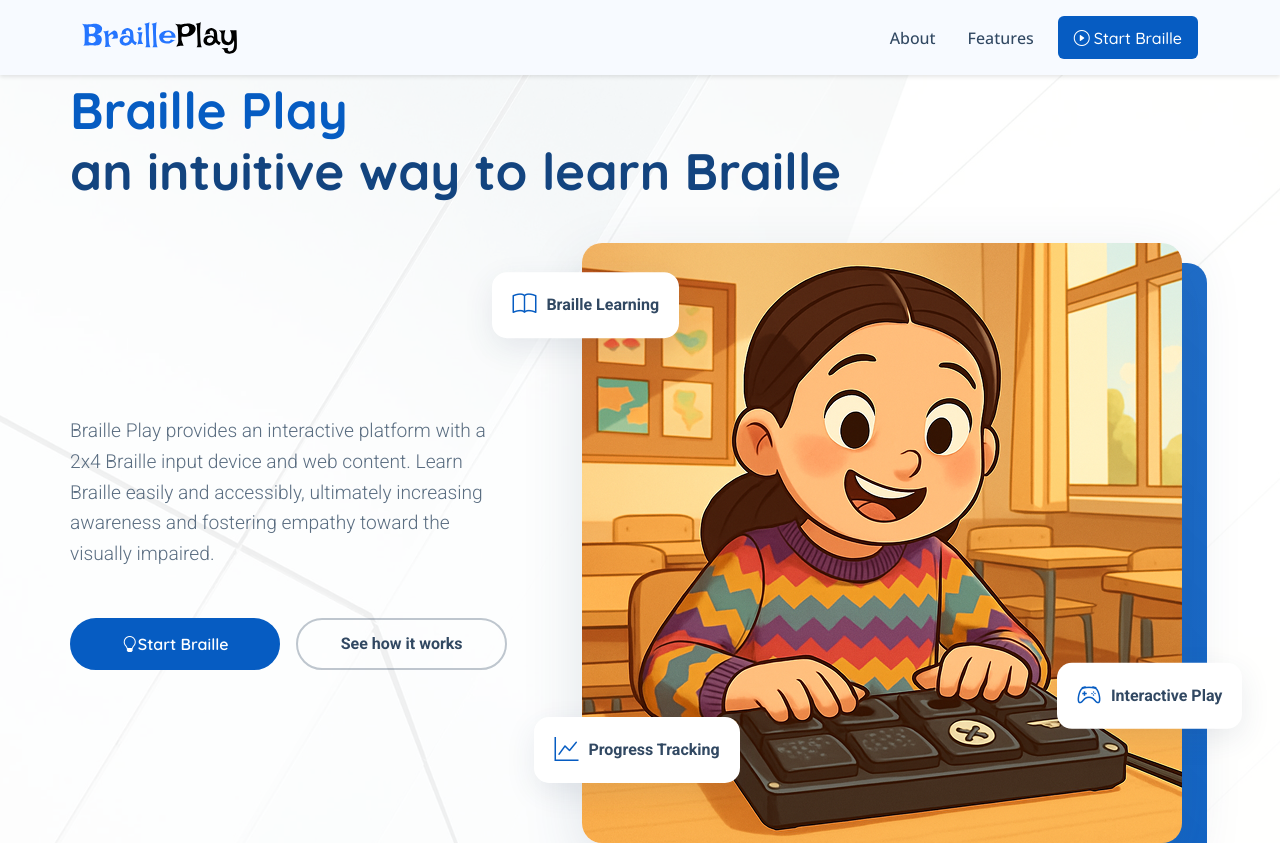
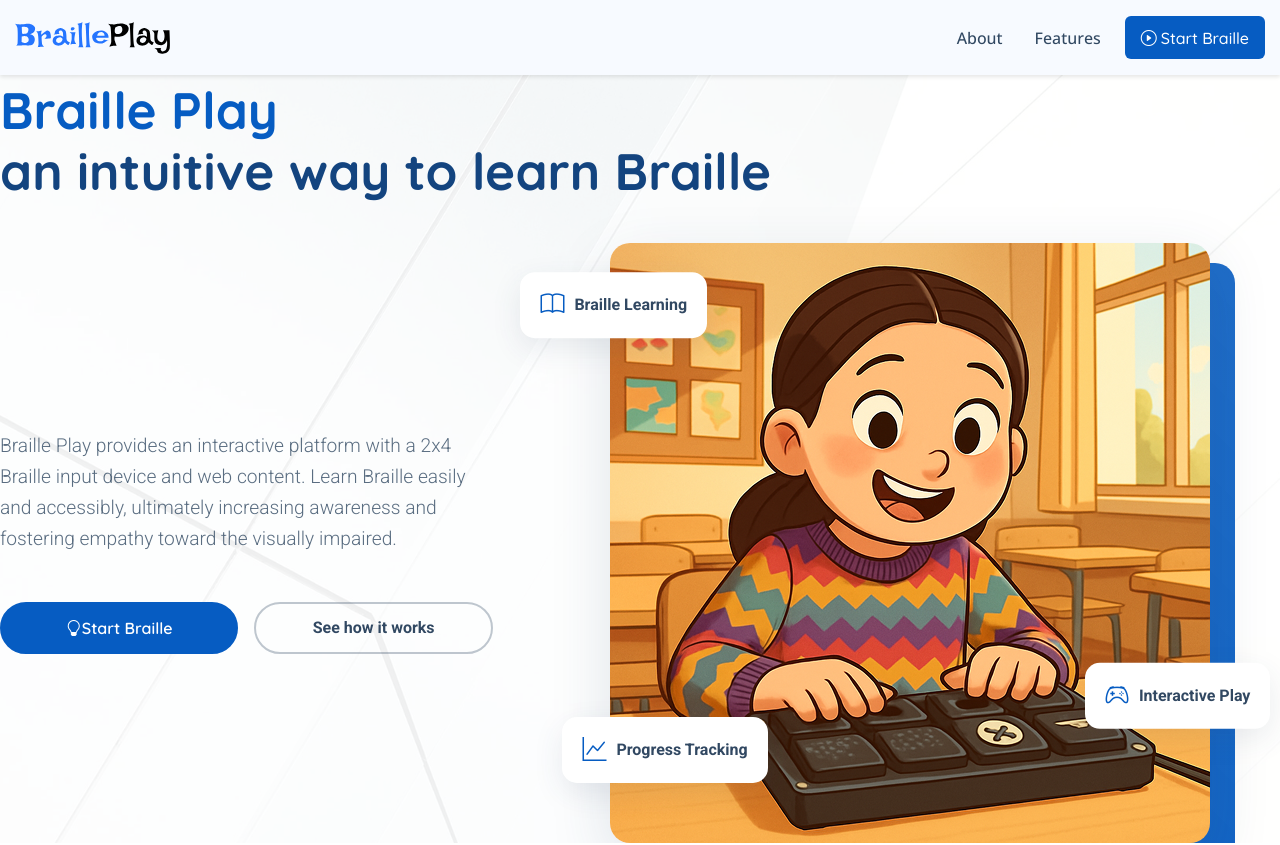
Before and after one commit to yeahyeon/braille-play-landing, a React (Vite) app: page / in a window 1280 px wide. Shown: the top 845 px of the page. Built offline with nearby package versions, Linux system fonts and the light colour scheme.

Commit message:
[fix] fix extra right spacing on web

```diff
--- a/src/App.css
+++ b/src/App.css
@@ -2,6 +2,7 @@
   width: 100%;
   margin: 0;
   padding: 0;
+  overflow-x: hidden;
 }
 
 .App {
@@ -10,6 +11,8 @@
   min-height: 100vh;
   margin: 0;
   padding: 0;
+  width: 100%;
+  overflow-x: hidden;
 }
 
 .main {
@@ -18,6 +21,7 @@
   flex-direction: column;
   margin: 0;
   padding: 0;
+  width: 100%;
 }
 
 .logo {
--- a/src/components/Hero.css
+++ b/src/components/Hero.css
@@ -6,9 +6,7 @@
   display: flex;
   align-items: center;
   margin: 0;
-  width: 100vw;
-  margin-left: calc(-50vw + 50%);
-  margin-right: calc(-50vw + 50%);
+  width: 100%;
   padding-top: var(--header-height);
 }
 
--- a/src/styles/global.css
+++ b/src/styles/global.css
@@ -37,6 +37,13 @@
 html, body {
   margin: 0;
   padding: 0;
+  width: 100%;
+  overflow-x: hidden;
+  box-sizing: border-box;
+}
+
+*, *::before, *::after {
+  box-sizing: border-box;
 }
 
 body {
@@ -109,6 +116,15 @@
   }
 }
 
+/* Bootstrap Container Override */
+.container {
+  max-width: 100% !important;
+  padding-left: 15px !important;
+  padding-right: 15px !important;
+  margin-left: auto !important;
+  margin-right: auto !important;
+}
+
 /* 큰 화면 (1440px 이상) */
 @media (min-width: 1440px) {
   /* 최대 너비 제한 제거 - 모든 화면 크기에서 전체 너비 사용 */
```
